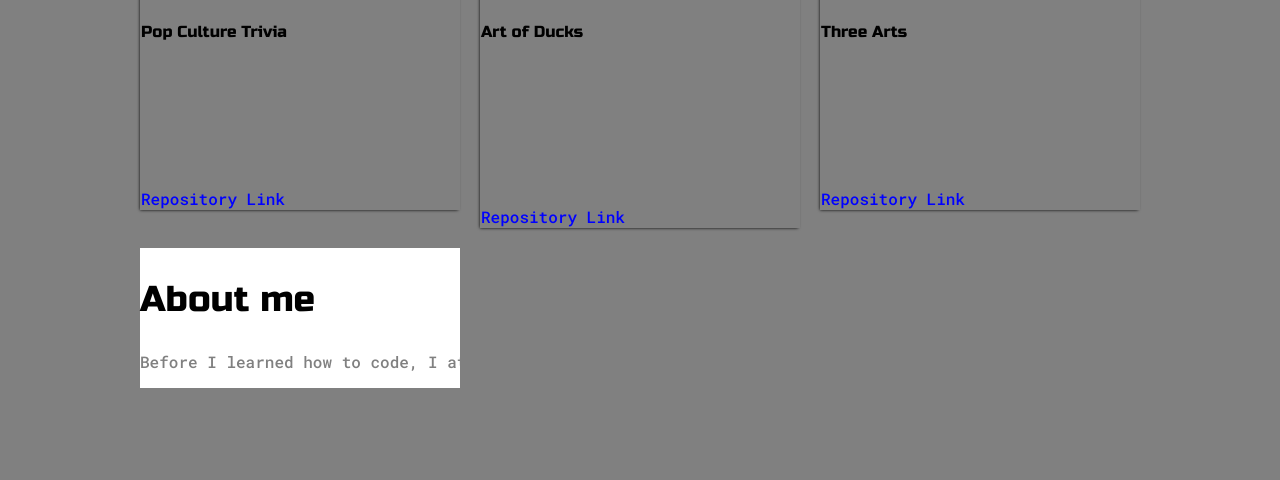
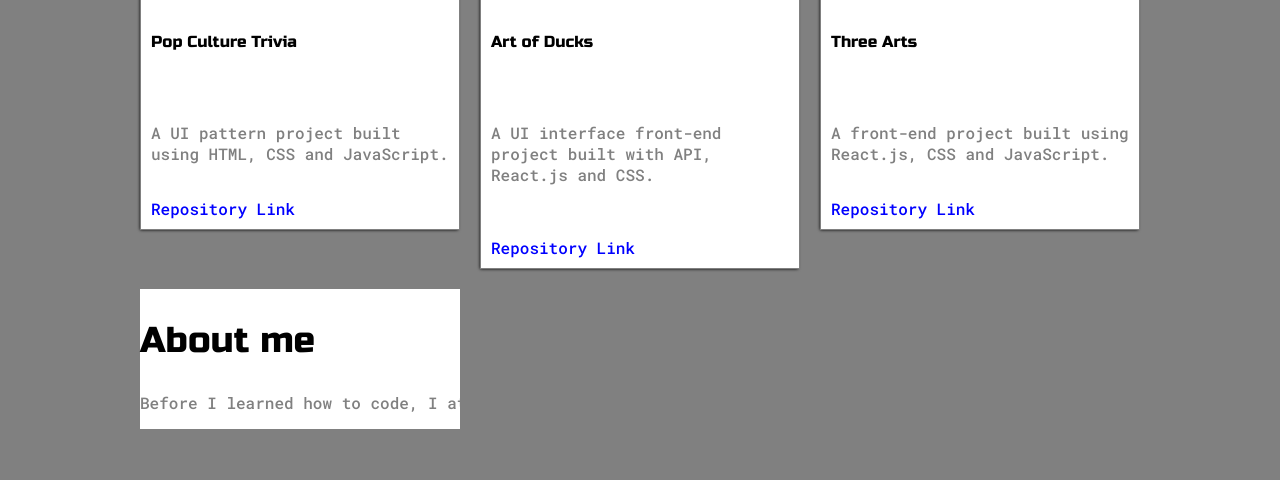
Before and after one commit to TzuCChan/Portfolio-2, a plain HTML site: page index.html in a window 1280 px wide. Shown: the part 1370-1850 px from the top of the page. Before the commit the page ends 1809 px from the top, so only its background shows below. Drawn offline with Linux system fonts and the light colour scheme.

Commit message:
project-preview css

```diff
--- a/style.css
+++ b/style.css
@@ -245,3 +245,9 @@ img {
   display: block;
   object-fit: cover;
 }
+
+.project-preview {
+  background-color: white;
+  padding: 10px;
+  height: 100%;
+}
```
